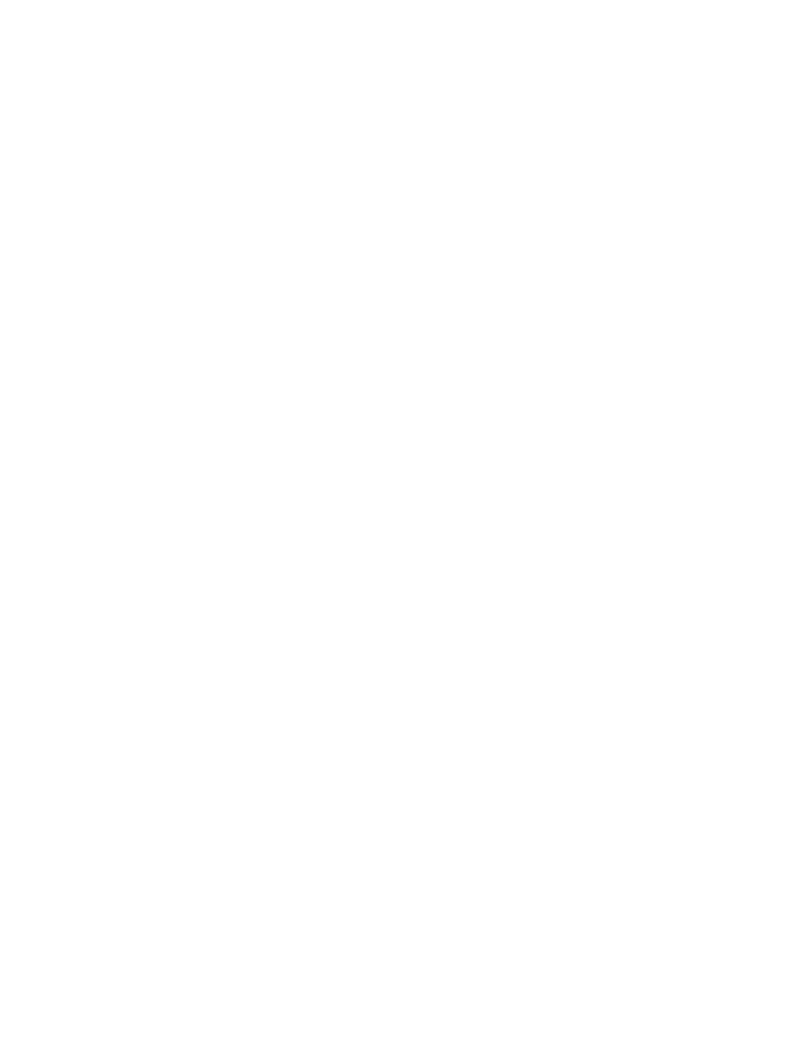
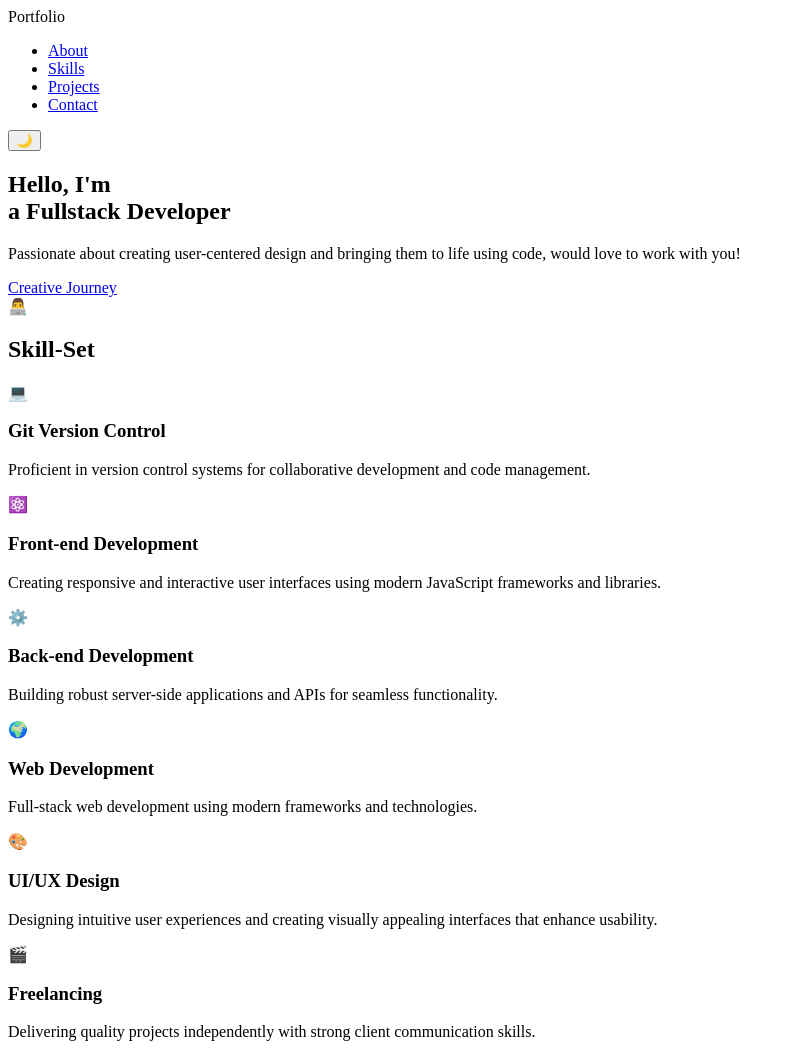
Before and after one commit to Grace-Eileen7/Personal-Website, a plain HTML site: page index.html in a window 1280 px wide. Shown: the whole page, without its empty margins (0-794 px from the left). Before the commit the page ends 800 px from the top, so only its background shows below. Drawn offline with Linux system fonts and the light colour scheme.

Commit message:
Add basic HTML structure with navigation, hero, and skills sections

```diff
--- a/index.html
+++ b/index.html
@@ -4,11 +4,88 @@
 <head>
     <meta charset="UTF-8">
     <meta name="viewport" content="width=device-width, initial-scale=1.0">
+    <link rel="stylesheet" href="style.css" />
     <title>Document</title>
+
 </head>
 
 <body>
+    <!-- Navigation -->
+    <nav class="navbar" id="navbar">
+        <div class="nav-container">
+            <div class="logo">Portfolio</div>
+            <ul class="nav-links">
+                <li><a href="#about">About</a></li>
+                <li><a href="#skills">Skills</a></li>
+                <li><a href="#projects">Projects</a></li>
+                <li><a href="#contact">Contact</a></li>
+            </ul>
+            <button class="theme-toggle" id="themeToggle">🌙</button>
+            <div class="mobile-menu" id="mobileMenu">
+                <span></span>
+                <span></span>
+                <span></span>
+            </div>
+        </div>
+    </nav>
 
+    <!-- Hero Section -->
+    <section class="hero" id="about">
+        <div class="hero-container">
+            <div class="hero-content">
+                <h1>Hello, I'm<br>a Fullstack Developer</h1>
+                <p class="hero-subtitle">Passionate about creating user-centered design and bringing them to life using
+                    code, would love to work with you!</p>
+                <a href="#contact" class="cta-button">Creative Journey</a>
+            </div>
+            <div class="profile-section">
+                <div class="profile-image">
+                    👨‍💻
+                </div>
+            </div>
+        </div>
+    </section>
+
+    <!--Skills Section -->
+    <section class="skills" id="skills">
+        <div class="container">
+            <h2 class="section-title">Skill-Set</h2>
+            <div class="skills-grid">
+                <div class="skill-card">
+                    <div class="skill-icon">💻</div>
+                    <h3>Git Version Control</h3>
+                    <p>Proficient in version control systems for collaborative development and code management.</p>
+                </div>
+                <div class="skill-card">
+                    <div class="skill-icon">⚛️</div>
+                    <h3>Front-end Development</h3>
+                    <p>Creating responsive and interactive user interfaces using modern JavaScript frameworks and
+                        libraries.</p>
+                </div>
+                <div class="skill-card">
+                    <div class="skill-icon">⚙️</div>
+                    <h3>Back-end Development</h3>
+                    <p>Building robust server-side applications and APIs for seamless functionality.</p>
+                </div>
+                <div class="skill-card">
+                    <div class="skill-icon">🌍</div>
+                    <h3>Web Development</h3>
+                    <p>Full-stack web development using modern frameworks and technologies.</p>
+                </div>
+                <div class="skill-card">
+                    <div class="skill-icon">🎨</div>
+                    <h3>UI/UX Design</h3>
+                    <p>Designing intuitive user experiences and creating visually appealing interfaces that enhance
+                        usability.</p>
+                </div>
+                <div class="skill-card">
+                    <div class="skill-icon">🎬</div>
+                    <h3>Freelancing</h3>
+                    <p>Delivering quality projects independently with strong client communication skills.</p>
+                </div>
+            </div>
+        </div>
+    </section>
 </body>
 
 </html>
--- a/style.css
+++ b/style.css
@@ -0,0 +1,13 @@
+.hero-section {
+    background-color: #1C1208;
+    /* light gray */
+    padding: 40px;
+    text-align: center;
+}
+
+.hero-section h1,
+.hero-section p {
+    color: #EFE1A7;
+    font-family: 'Poppins', sans-serif;
+    text-align: center;
+}
```
Also changed, not shown: assests/images/pexels-jorge-jesus-137537-614117.jpg (added).
